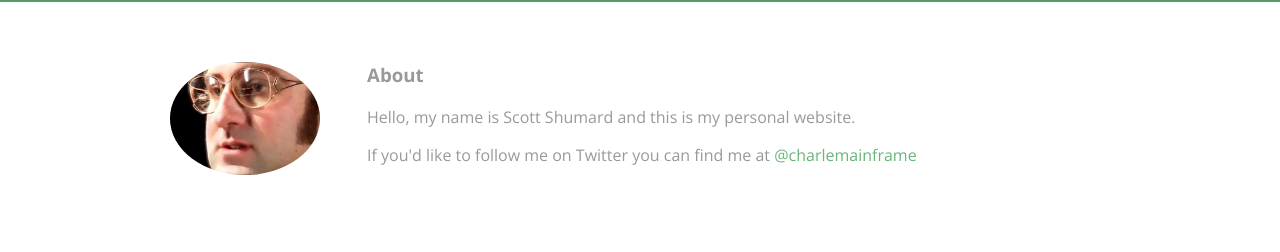
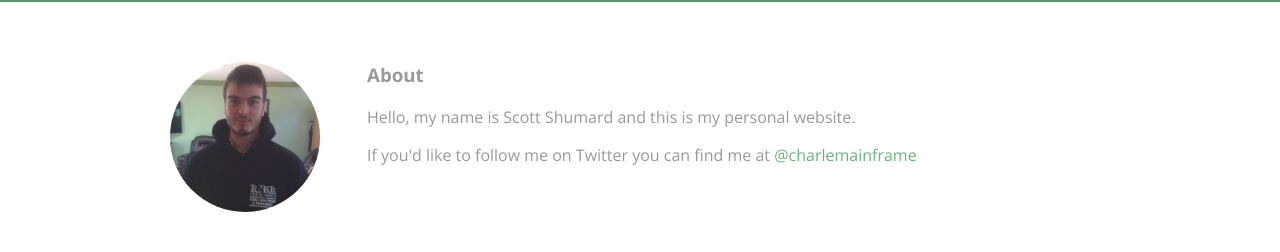
Before and after one commit to charlemainframe/charlemainframe.github.io, a plain HTML site: page about.html in a window 1280 px wide. Shown: the part 103-355 px from the top of the page. Drawn offline with nearby package versions, Linux system fonts and the light colour scheme.

Commit message:
Replacing image

```diff
--- a/about.html
+++ b/about.html
@@ -26,7 +26,7 @@
     </header>
     <div id="wrapper">
       <section>
-        <img src="/img/hqdefault.jpg" alt="Photograph of myself" class="profile-photo">
+        <img src="img/self.jpg" alt="Photograph of myself" class="profile-photo">
         <h3>About</h3>
         <p>Hello, my name is Scott Shumard and this is my personal website.</p>
         <p>If you'd like to follow me on Twitter you can find me at <a href="https://twitter.com/charlemainframe">@charlemainframe</a></p>
```
Also changed, not shown: img/self.jpg (added).
